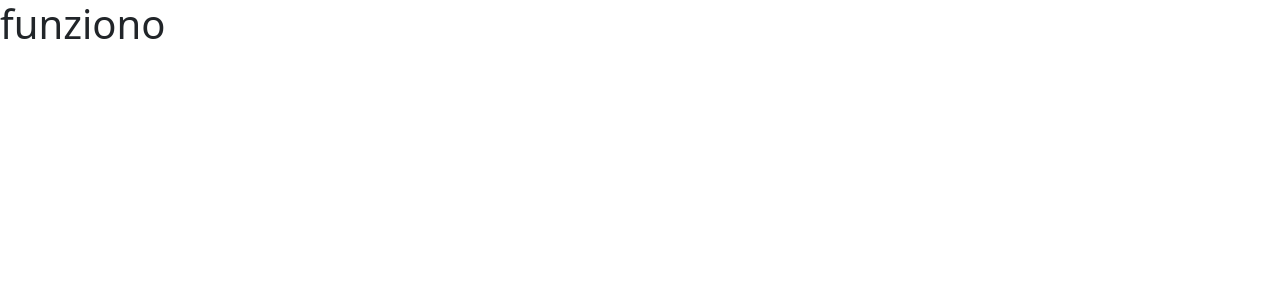
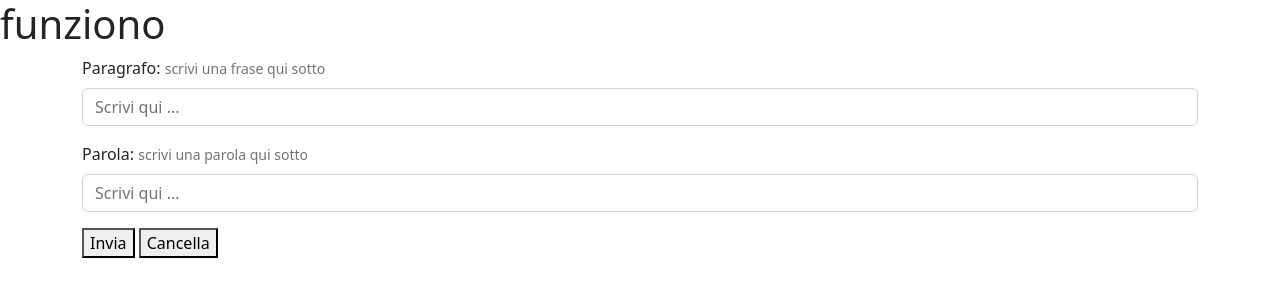
Before and after one commit to Francesca-Barcella/php-badwords, a PHP site: page / in a window 1280 px wide. Shown: the top 300 px of the page. Run offline with PHP 8.4, Linux system fonts and the light colour scheme; some libraries are stand-ins or nearby versions.

Commit message:
badwords - struttura del form

```diff
--- a/index.php
+++ b/index.php
@@ -12,7 +12,23 @@
         crossorigin="anonymous" referrerpolicy="no-referrer" />
 </head>
 <body>
-<h1>funziono</h1>
+    <h1>funziono</h1>
+    <div class="container">
 
+        <form action="bad_words.php" method="get">
+            <div class="mb-3">
+                <label for="paragrafo" class="form-label">Paragrafo:</label>
+                <small id="paragrafoHelper" class="text-muted">scrivi una frase qui sotto</small>
+                <input type="text" name="paragrafo" id="paragrafo" class="form-control" placeholder="Scrivi qui ..." aria-describedby="paragrafoHelper">
+            </div>
+            <div class="mb-3">
+                <label for="parola" class="form-label">Parola:</label>
+                <small id="parolaHelper" class="text-muted">scrivi una parola qui sotto</small>
+                <input type="text" name="parola" id="parola" class="form-control" placeholder="Scrivi qui ..." aria-describedby="parolaHelper">
+            </div>
+            <button type="submit" class="btn-primary">Invia</button>
+            <button type="reset" class="btn-danger">Cancella</button>
+        </form>
+    </div>
 </body>
 </html>
```
